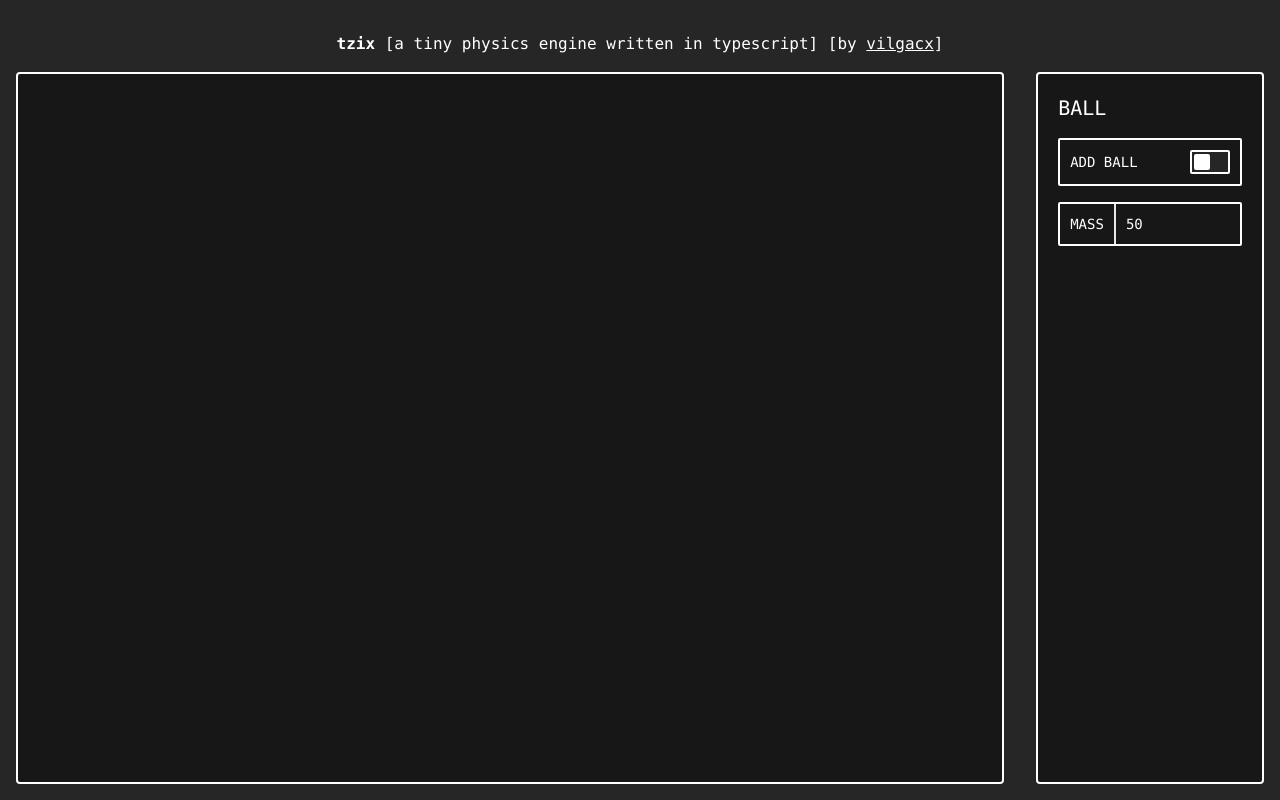
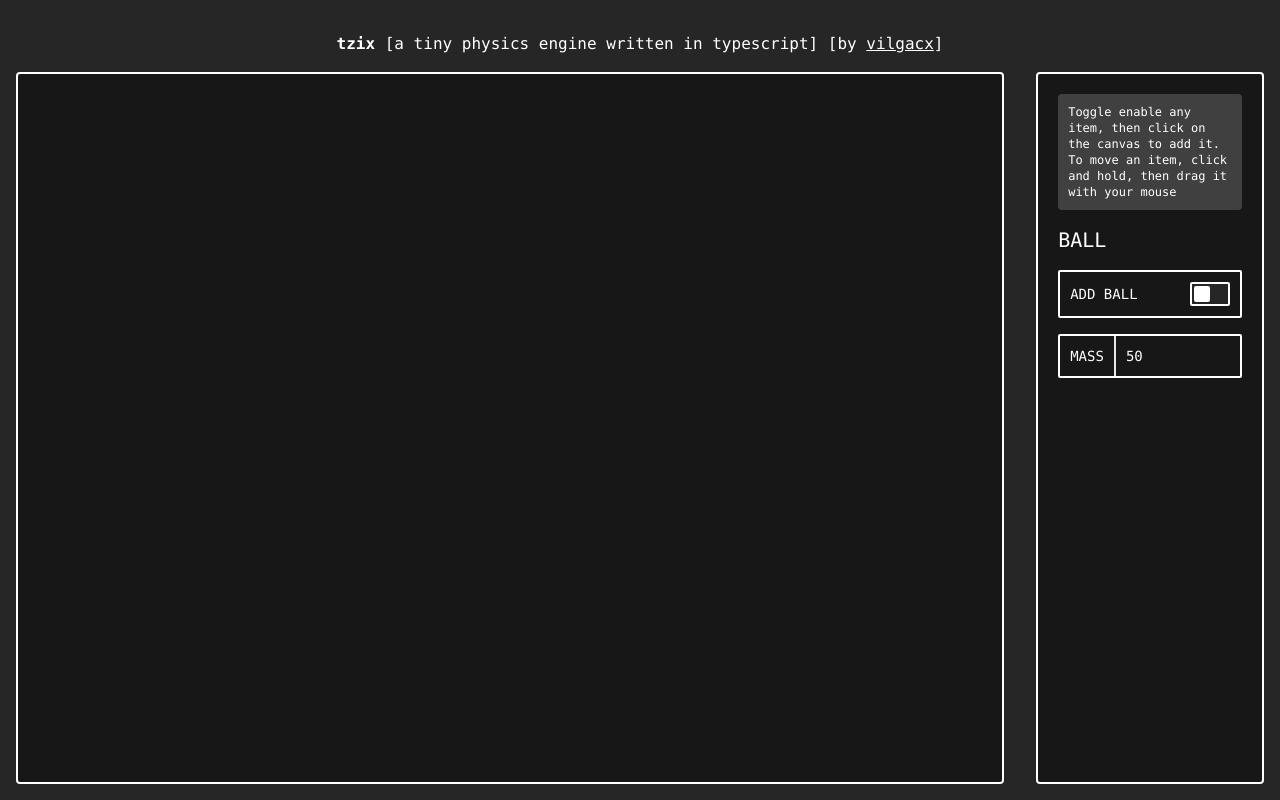
Before and after one commit to vilgacx/tzix, a Next.js app: page / in a window 1280 px wide. Built offline with nearby package versions, Linux system fonts and the light colour scheme.

Commit message:
message box

```diff
--- a/app/components/Options.tsx
+++ b/app/components/Options.tsx
@@ -10,6 +10,9 @@ export default function Options() {
     <div className="h-full w-72 flex flex-col relative">
       <div className="absolute com w-full overflow-y-auto flex flex-col p-5 gap-8">
         <div className="option-main">
+          <MessageBox
+            text="Toggle enable any item, then click on the canvas to add it. To move an item, click and hold, then drag it with your mouse"
+          />
           <p className="option-title">ball</p>
           <ToggleBtn
             name="add_ball"
@@ -41,7 +44,20 @@ interface TextInputProps extends InputProps {
   defaultValue: string;
   type: string;
 }
-export function ToggleBtn(props: ToggleBtnProps) {
+
+interface MessageProps {
+  text: string;
+}
+
+function MessageBox(props: MessageProps) {
+  return (
+    <div className="w-full bg-neutral-700 text-white rounded text-xs pad">
+      <p>{props.text}</p>
+    </div>
+  )
+}
+
+function ToggleBtn(props: ToggleBtnProps) {
   return (
     <div className="option-div pad justify-between items-center">
       <p>{props.name.split("_").join(" ").toUpperCase()}</p>
@@ -62,7 +78,7 @@ export function ToggleBtn(props: ToggleBtnProps) {
   )
 }
 
-export function Input(props: TextInputProps) {
+function Input(props: TextInputProps) {
   return (
     <div className="option-div divide-x-2">
       <p className="pad">
--- a/app/components/Scene.tsx
+++ b/app/components/Scene.tsx
@@ -3,7 +3,6 @@
 import { MouseEvent, useEffect, useRef, useState } from "react";
 
 import Ball from "@/app/Ball";
-import Options from "./Options";
 
 import useStore from "@/app/store/store";
 import useOptionsStore from "@/app/store/options.store";
```
